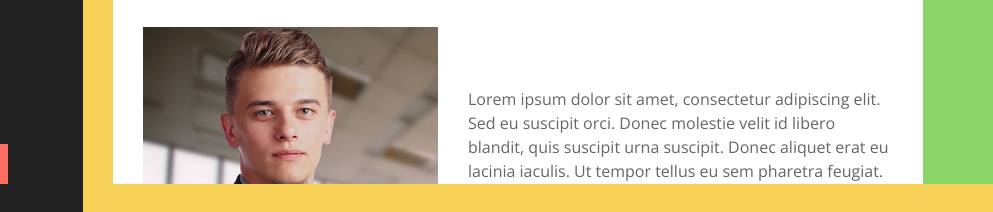
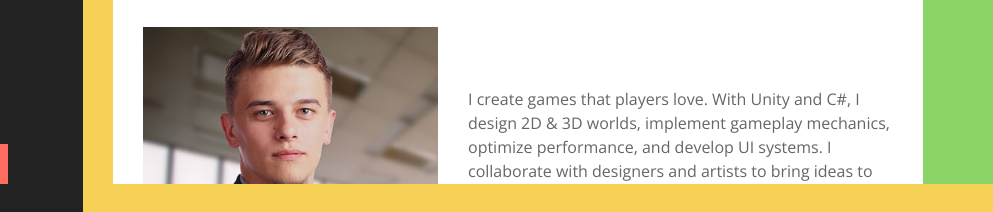
Before and after one commit to Imranraza5/portfolio, a plain HTML site: page index.html in a window 1280 px wide. Shown: the part 586-798 px from the top of the page, 287-1280 px from the left. Drawn offline with nearby package versions, Linux system fonts and the light colour scheme.

Commit message:
Update index.html

```diff
--- a/index.html
+++ b/index.html
@@ -99,7 +99,7 @@
                             </div>
                             <div class="col-md-6 col-lg-7">
                                 <p>
-                                    Lorem ipsum dolor sit amet, consectetur adipiscing elit. Sed eu suscipit orci. Donec molestie velit id libero blandit, quis suscipit urna suscipit. Donec aliquet erat eu lacinia iaculis. Ut tempor tellus eu sem pharetra feugiat. Proin libero ligula, gravida at porttitor eget.
+                                    I create games that players love. With Unity and C#, I design 2D & 3D worlds, implement gameplay mechanics, optimize performance, and develop UI systems. I collaborate with designers and artists to bring ideas to life on mobile and desktop platforms.
                                 </p>
                                 <a class="btn" href="#">Hire Me</a>
                             </div>
```
